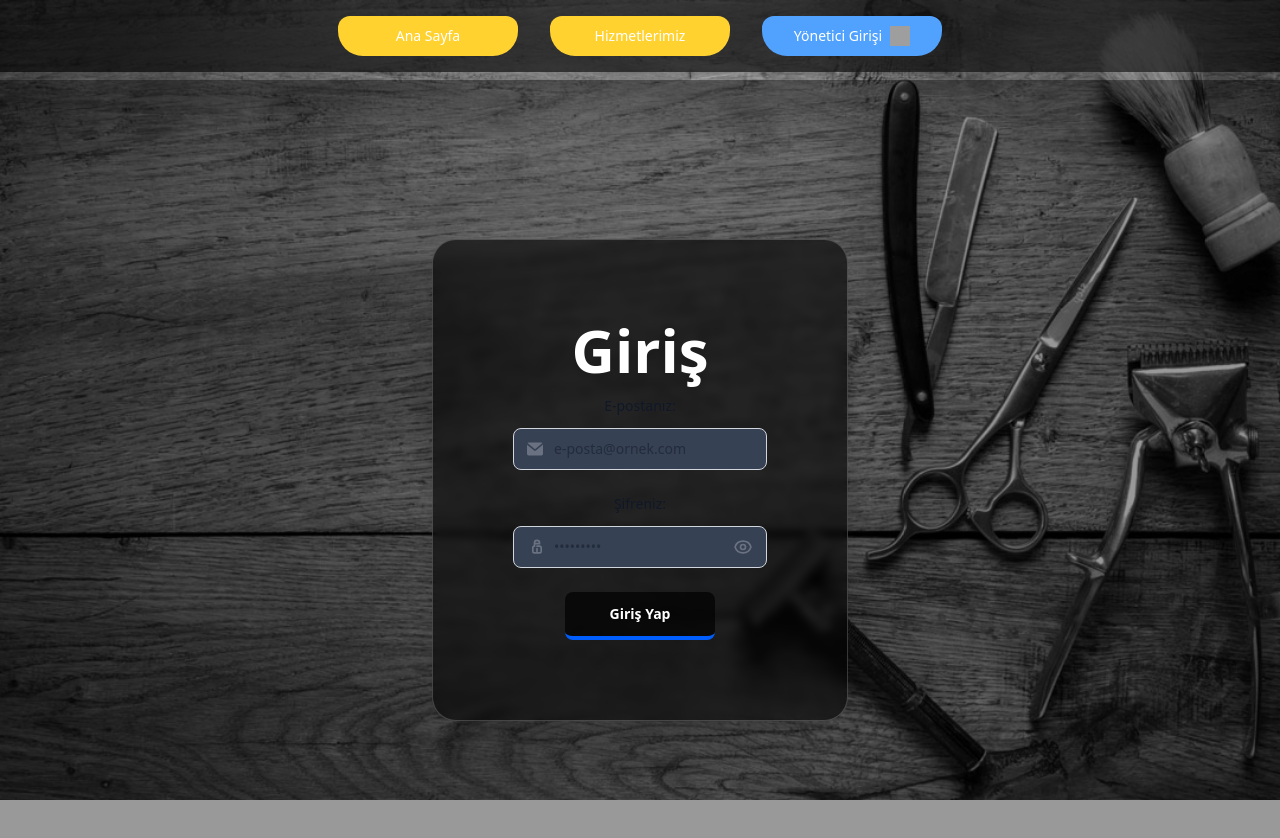
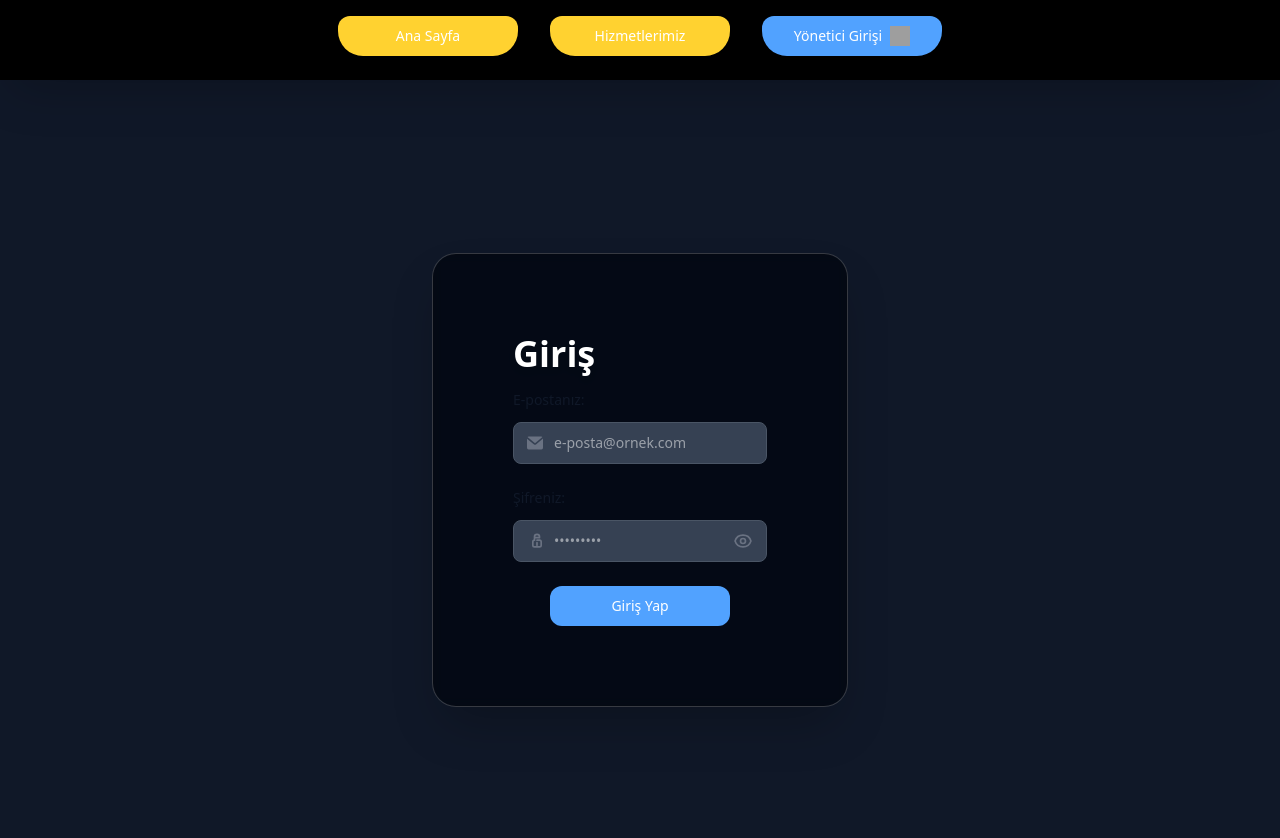
Before and after one commit to KIANOUSH-SAU/BarberAutomationProject, a React app in the folder frontend/: page /login in a window 1280 px wide. Shown: the top 838 px of the page. Built offline with nearby package versions, Linux system fonts and the light colour scheme; grey boxes are pictures that could not be loaded; the HTML template or start-up script is replaced by a standard one.

Commit message:
feat: add simple dark background style and refactor LoginPage layout

```diff
--- a/frontend/src/index.css
+++ b/frontend/src/index.css
@@ -32,6 +32,9 @@
 	background: rgba(0, 0, 0, 0.6);
 	backdrop-filter: blur(4px) saturate(180%);
 	-webkit-backdrop-filter: blur(10px) saturate(180%);
+}
+.simple-dark-bg {
+	@apply min-h-screen bg-gray-900 flex items-center justify-center p-4;
 }
 .nav-glass-bg {
 	@apply backdrop-blur-xl shadow-2xl;
--- a/frontend/src/pages/LoginPage.jsx
+++ b/frontend/src/pages/LoginPage.jsx
@@ -1,5 +1,4 @@
 import { useRef, useState } from "react";
-import { loginBg } from "../assets/assetsHandler";
 import { useNavigate } from "react-router-dom";
 
 const LoginPage = () => {
@@ -58,20 +57,13 @@ const LoginPage = () => {
 	}
 
 	return (
-		<div className="min-h-screen max-h-screen flex flex-col items-center justify-center relative overflow-hidden">
-			<div
-				className="fixed inset-0 bg-cover bg-center bg-no-repeat bg-animation"
-				style={{
-					backgroundImage: `url(${loginBg})`,
-				}}
-			></div>
-			<div className="absolute inset-0 bg-black/40"></div>
-
-			<div className="text-center relative z-10 glass-bg rounded-3xl p-20 max-w-3xl mx-4">
-				<h1 className="text-6xl font-bold text-white mb-4 drop-shadow-lg">
+		<div className="simple-dark-bg">
+			<div className="relative z-10 glass-bg rounded-3xl p-20 max-w-3xl mx-4">
+				<h1 className="text-4xl font-bold text-white mb-4 drop-shadow-lg">
 					Giriş
 				</h1>
 				<form onSubmit={handleSubmit}>
+					<div>
 						<label
 							htmlFor="input-group-1"
 							className="block text-sm font-medium text-gray-900 dark:text-white mb-3"
@@ -94,11 +86,8 @@ const LoginPage = () => {
 							<input
 								id="input-group-1"
 								type="text"
-							className="bg-gray-700 border border-gray-300
-							text-gray-900 text-sm rounded-lg focus:ring-blue-500
-							focus:border-blue-500 block w-full ps-10 p-2.5  dark:bg-gray-700
-							dark:border-gray-600 dark:placeholder-gray-400 dark:text-white
-							dark:focus:ring-blue-500 dark:focus:border-blue-500"
+								className="bg-gray-700 border text-sm rounded-lg block w-full ps-10 p-2.5
+							border-gray-600 dark:placeholder-gray-400 text-white"
 								placeholder="e-posta@ornek.com"
 								ref={emailRef}
 							/>
@@ -131,11 +120,8 @@ const LoginPage = () => {
 							<input
 								id="input-group-2"
 								type={isPasswordVisible ? "text" : "password"}
-							className="bg-gray-700 border border-gray-300
-							text-gray-900 text-sm rounded-lg focus:ring-blue-500
-							focus:border-blue-500 block w-full ps-10 p-2.5  dark:bg-gray-700
-							dark:border-gray-600 dark:placeholder-gray-400 dark:text-white
-							dark:focus:ring-blue-500 dark:focus:border-blue-500"
+								className="bg-gray-700 border text-sm rounded-lg block w-full ps-10 p-2.5
+							border-gray-600 dark:placeholder-gray-400 text-white"
 								placeholder="•••••••••"
 								ref={passwordRef}
 							/>
@@ -185,9 +171,12 @@ const LoginPage = () => {
 								</button>
 							</div>
 						</div>
-					<button type="submit" class="glass-btn-1">
+					</div>
+					<div className="text-center">
+						<button type="submit" class="btn-type-3 justify-center">
 							Giriş Yap
 						</button>
+					</div>
 				</form>
 				<div className="space-x-4"></div>
 			</div>
```
Lines whose indentation alone changed are shown as unchanged.
